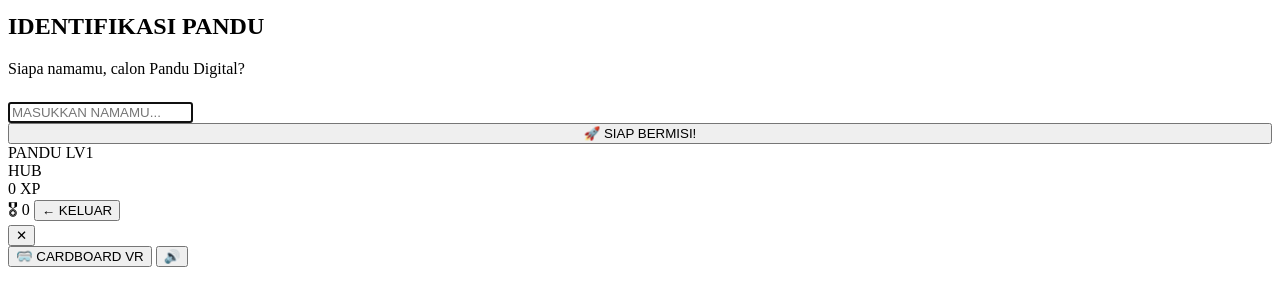
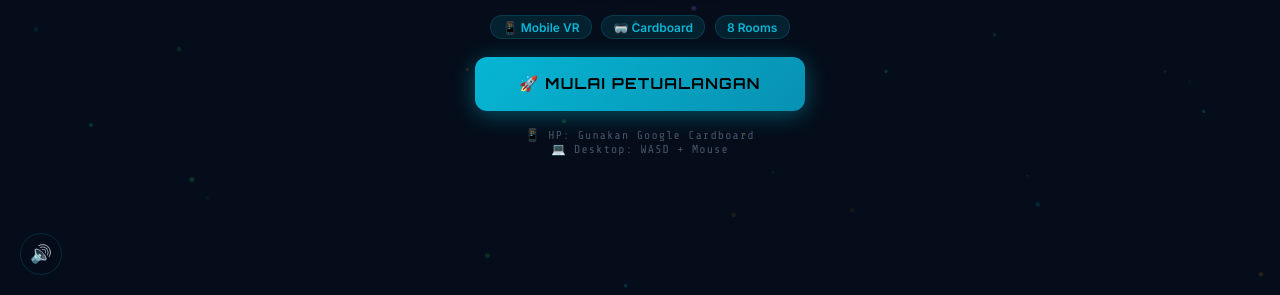
Before and after one commit to akhsandev/modulai, a plain HTML site: page vr/index.html in a window 1280 px wide. Shown: the part 505-800 px from the top of the page. Drawn offline with nearby package versions, Linux system fonts and the light colour scheme; the site is published under a folder, as on GitHub Pages, so addresses that start at the root find nothing.

Commit message:
Update index.html

```diff
--- a/vr/index.html
+++ b/vr/index.html
@@ -18,8 +18,8 @@
   <!-- A-Frame 1.5 — loads before our modules -->
   <script src="https://aframe.io/releases/1.5.0/aframe.min.js"></script>
 
-  <script type="module" crossorigin src="/assets/index-C6BMQSSe.js"></script>
-  <link rel="stylesheet" crossorigin href="/assets/index-3PToq9xL.css">
+  <script type="module" crossorigin src="./assets/index-C6BMQSSe.js"></script>
+  <link rel="stylesheet" crossorigin href="./assets/index-3PToq9xL.css">
 </head>
 <body>
 
```
